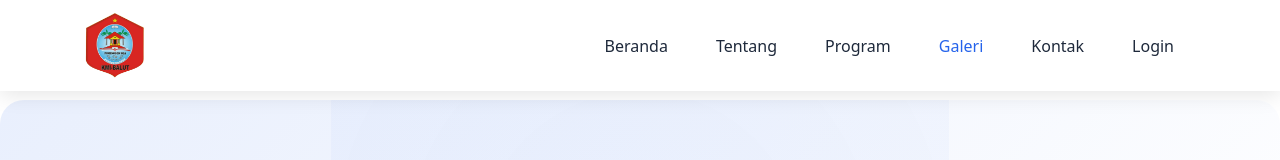
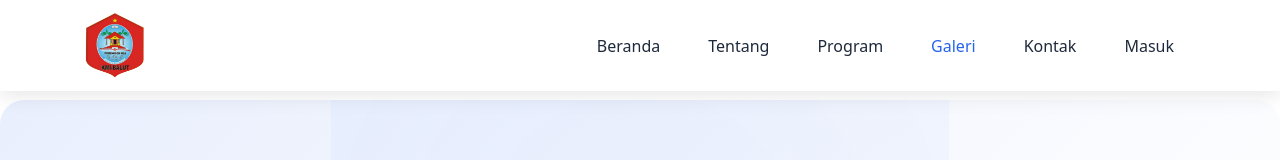
Before and after one commit to blackswan06/website-KMI-BALUT, a plain HTML site: page galeri.html in a window 1280 px wide. Shown: the top 160 px of the page. Drawn offline with nearby package versions, Linux system fonts and the light colour scheme.

Commit message:
Update galeri.html

```diff
--- a/galeri.html
+++ b/galeri.html
@@ -180,7 +180,7 @@
                     <a class="nav-link" href="kontak.html">Kontak</a>
                 </li>
                 <li class="nav-item">
-                    <a class="nav-link" href="login.html">Login</a>
+                    <a class="nav-link" href="login.html">Masuk</a>
                 </li>
             </ul>
         </div>
```
